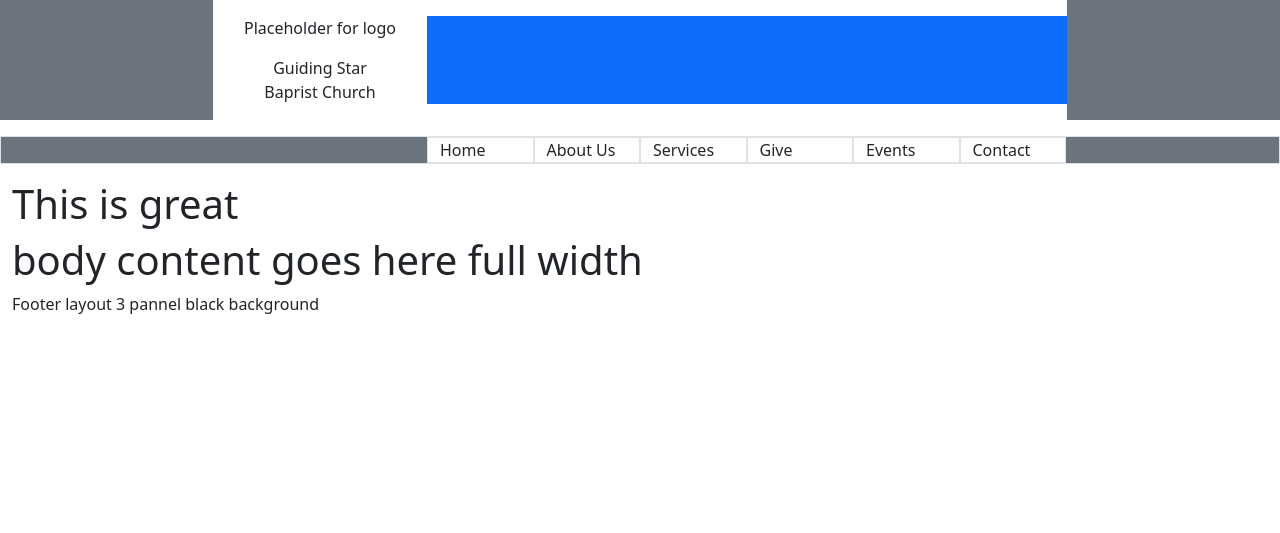
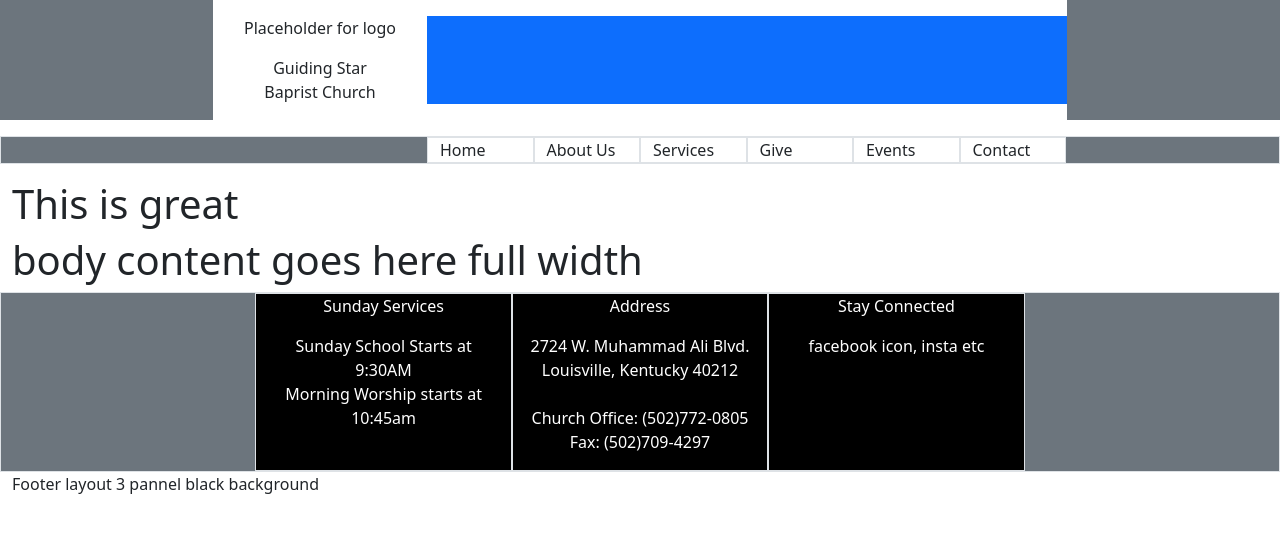
Before and after one commit to JimmyMorgan7979/guiding, a Node server app: page / in a window 1280 px wide. Shown: the top 533 px of the page. Run offline with Node 20, Linux system fonts and the light colour scheme; some libraries are stand-ins or nearby versions.

Commit message:
footer information added

```diff
--- a/views/layout.ejs
+++ b/views/layout.ejs
@@ -43,6 +43,33 @@
     </body>
 
     <footer>
+        <div class="row border">
+            <div class="col text-white bg-secondary"></div>
+            <div class="col text-white bg-black text-center border">
+                <p>Sunday Services</p>
+                <p>Sunday School Starts at 9:30AM<br>
+                   Morning Worship starts at 10:45am</p>
+
+            </div>
+            <div class="col text-white bg-black border text-center">
+                <p>Address</p>
+                    <p>
+                        2724 W. Muhammad Ali Blvd.<br>
+                        Louisville, Kentucky 40212<br><br>
+
+                        Church Office:   (502)772-0805<br>
+                        Fax:  (502)709-4297
+                    </p>
+
+            </div>
+            <div class="col text-white bg-black text-center border">
+                <p>Stay Connected<p>
+                <div>
+                    facebook icon, insta etc
+                </div>
+            </div>
+            <div class="col text-white bg-secondary"></div>
+        </div>
         Footer layout 3 pannel black background
     </footer>
 
```
